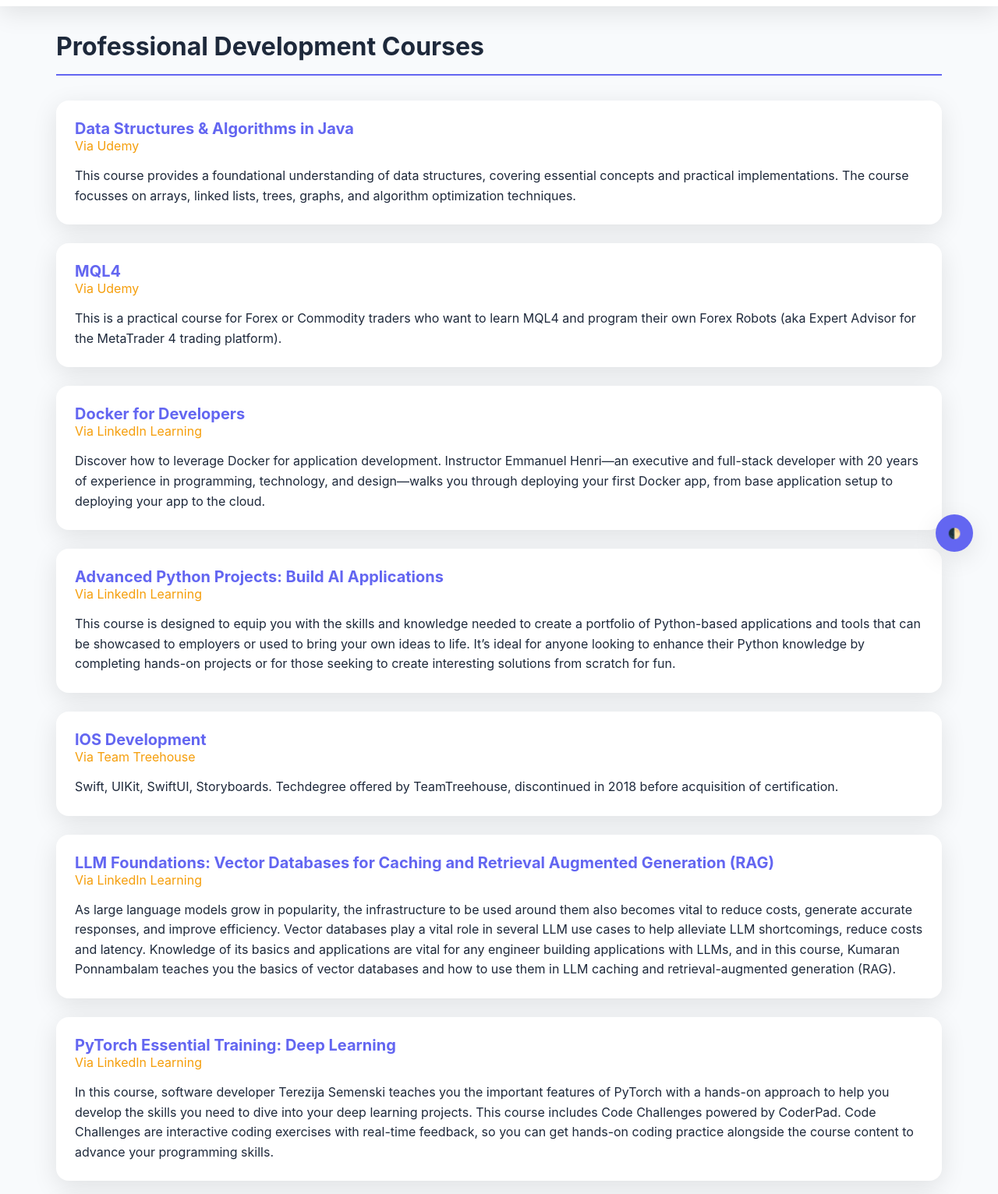
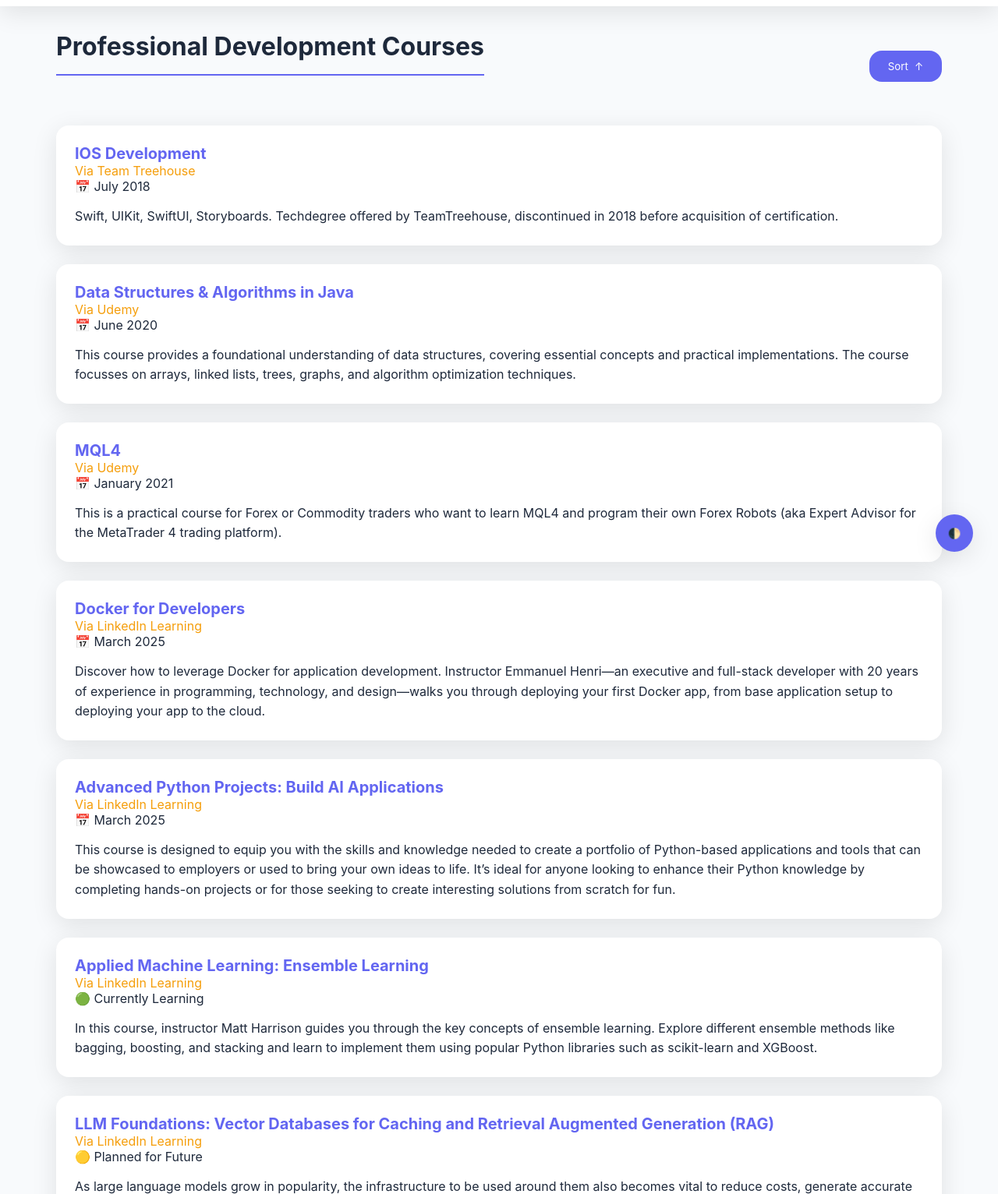
Before and after one commit to Marcel-Busschers/bio, a plain HTML site: page courses.html in a window 1280 px wide. Shown: the part 60-1592 px from the top of the page at 78% size. Drawn offline with Linux system fonts and the light colour scheme.

Commit message:
Planned courses and sorting dates
The courses page can now sort the courses by date. Default: oldest to newest, then planned courses. Courses also now include the date of completion.

```diff
--- a/courses.html
+++ b/courses.html
@@ -166,6 +166,37 @@
             color: #94a3b8;
         }
 
+        /* === Sorting Header === */
+        .courses-header {
+            display: flex;
+            justify-content: space-between;
+            align-items: center;
+            margin-bottom: 2rem;
+        }
+
+        .sort-button {
+            background: var(--primary);
+            color: white;
+            padding: 0.75rem 1.5rem;
+            border-radius: var(--radius);
+            border: none;
+            cursor: pointer;
+            display: flex;
+            align-items: center;
+            gap: 0.5rem;
+            transition: transform 0.3s ease;
+        }
+
+        .sort-button:hover {
+            background: var(--secondary);
+            transform: translateY(-2px);
+        }
+
+        /* Dark mode adjustment */
+        .dark-mode .sort-button {
+            background: var(--secondary);
+        }
+
     </style>
 </head>
 <body>
@@ -182,7 +213,12 @@
 
     <!-- Courses Content -->
     <main class="courses-container">
+        <div class="courses-header">
             <h1>Professional Development Courses</h1>
+            <button id="sortButton" class="sort-button">
+                Sort <span id="sortIcon">↑</span>
+            </button>
+        </div>
         <div class="course-grid" id="courseList"></div>
     </main>
 
@@ -214,39 +250,17 @@
         });
 
         // Load Course Data
+        let isAscending = true;
+        let coursesData = null;
+
         async function loadCourses() {
             try {
                 const response = await fetch('data/online_courses.json');
                 if (!response.ok) throw new Error('Failed to load data');
 
-              const data = await response.json();
-              let courses = [];
+                coursesData = await response.json();
+                applySortAndFilter();
 
-              switch (data.show.toLowerCase()) {
-                  case 'all':
-                      courses = [...data.complete, ...data.incomplete];
-                      break;
-
-                  case 'complete':
-                      courses = data.complete; // Only completed
-                      break;
-
-                  case 'incomplete':
-                      courses = data.incomplete; // Only incomplete
-                      break;
-
-                  default:
-                      console.error('Invalid "show" value in JSON:', data.show);
-              }
-
-              const courseGrid = document.getElementById('courseList');
-              courseGrid.innerHTML = courses.map(course => `
-                  <a href="${course.path_or_link}" target="_blank" class="course-card">
-                      <h2 class="course-title">${course.name}</h2>
-                      <p class="course-service">Via ${course.service}</p>
-                      <p class="course-description">${course.description}</p>
-                  </a>
-              `).join('');
             } catch (error) {
                 console.error('Error loading courses:', error);
                 document.getElementById('courseList').innerHTML = `
@@ -258,6 +272,66 @@
             }
         }
 
+        function applySortAndFilter() {
+            let courses = [];
+            switch(coursesData.show.toLowerCase()) {
+                case 'all': courses = [...coursesData.complete, ...coursesData.incomplete]; break;
+                case 'complete': courses = coursesData.complete; break;
+                case 'incomplete': courses = coursesData.incomplete; break;
+            }
+
+            // Separate TBD courses
+            const tbdCourses = courses.filter(c => c.date.toLowerCase() === 'tbd');
+            const sortableCourses = courses.filter(c => c.date.toLowerCase() !== 'tbd');
+
+            sortableCourses.sort((a, b) => {
+                const aDate = getDateValue(a.date);
+                const bDate = getDateValue(b.date);
+                return isAscending ? aDate - bDate : bDate - aDate;
+            });
+
+            // Always put TBD at the end
+            const sortedCourses = [...sortableCourses, ...tbdCourses];
+            renderCourses(sortedCourses);
+        }
+
+        function getDateValue(dateString) {
+            const lowerDate = dateString.toLowerCase();
+            if (lowerDate === 'current') return Infinity;
+
+            const [month, year] = dateString.split(' ');
+            const months = ['january','february','march','april','may','june',
+                            'july','august','september','october','november','december'];
+            const monthIndex = months.indexOf(month.toLowerCase());
+            return new Date(year, monthIndex).getTime();
+        }
+
+        function renderCourses(courses) {
+            const courseGrid = document.getElementById('courseList');
+            courseGrid.innerHTML = courses.map(course => `
+                <a href="${course.path_or_link}" target="_blank" class="course-card">
+                    <h2 class="course-title">${course.name}</h2>
+                    <p class="course-service">Via ${course.service}</p>
+                    <p class="course-date">${formatDateDisplay(course.date)}</p>
+                    <p class="course-description">${course.description}</p>
+                </a>
+            `).join('');
+        }
+
+        function formatDateDisplay(dateString) {
+            const lowerDate = dateString.toLowerCase();
+            if (lowerDate === 'current') return '🟢 Currently Learning';
+            if (lowerDate === 'tbd') return '🟡 Planned for Future';
+            return `📅 ${dateString}`;
+        }
+
+        // Sort button click handler
+        document.getElementById('sortButton').addEventListener('click', () => {
+            isAscending = !isAscending;
+            document.getElementById('sortIcon').textContent = isAscending ? '↑' : '↓';
+            applySortAndFilter();
+        });
+
         // Initial load
         loadCourses();
     </script>
--- a/data/online_courses.json
+++ b/data/online_courses.json
@@ -30,11 +30,9 @@
             "service": "LinkedIn Learning",
             "service_link": "https://www.linkedin.com/learning/",
             "description": "This course is designed to equip you with the skills and knowledge needed to create a portfolio of Python-based applications and tools that can be showcased to employers or used to bring your own ideas to life. It’s ideal for anyone looking to enhance their Python knowledge by completing hands-on projects or for those seeking to create interesting solutions from scratch for fun.",
-            "date": "tbd",
+            "date": "March 2025",
             "path_or_link": "assets/certificates/advanced-python-projects.pdf"
-        }
-    ],
-    "incomplete": [
+        },
         {
             "name": "IOS Development",
             "service": "Team Treehouse",
@@ -42,7 +40,9 @@
             "description": "Swift, UIKit, SwiftUI, Storyboards. Techdegree offered by TeamTreehouse, discontinued in 2018 before acquisition of certification.",
             "date": "July 2018",
             "path_or_link": "https://web.archive.org/web/20170428144451/https://teamtreehouse.com/techdegree/ios-development"
-        },
+        }
+    ],
+    "incomplete": [
         {
             "name": "LLM Foundations: Vector Databases for Caching and Retrieval Augmented Generation (RAG)",
             "service": "LinkedIn Learning",
@@ -64,7 +64,7 @@
             "service": "LinkedIn Learning",
             "service_link": "https://www.linkedin.com/learning/",
             "description": "In this course, instructor Matt Harrison guides you through the key concepts of ensemble learning. Explore different ensemble methods like bagging, boosting, and stacking and learn to implement them using popular Python libraries such as scikit-learn and XGBoost.",
-            "date": "tbd",
+            "date": "current",
             "path_or_link": "https://www.linkedin.com/learning/applied-machine-learning-ensemble-learning-25317548"
         },
         {
@@ -90,6 +90,38 @@
             "description": "Discover how investing with AI works; explore borrowing and lending with online peer-to-peer (P2P) markets; learn how to evaluate the value of cryptocurrencies by building basic financial models with Excel; Learn how to use AI tools like ChatGPT and identify sources of financial data; and more.",
             "date": "tbd",
             "path_or_link": "https://www.linkedin.com/learning/ai-in-fintech-essential-training-24038608"
+        },
+        {
+            "name": "Hands-On AI: Build a Generative Language Model from Scratch",
+            "service": "LinkedIn Learning",
+            "service_link": "https://www.linkedin.com/learning/",
+            "description": "Instructor Ronnie Sheer first guides you through a short project: the creation of a text completion model similar to the autocomplete function on a smartphone. He then shows you how to build a model that filters out hateful comments on social media.",
+            "date": "tbd",
+            "path_or_link": "https://www.linkedin.com/learning/hands-on-ai-build-a-generative-language-model-from-scratch"
+        },
+        {
+            "name": "AI Algorithms for Game Design with Python",
+            "service": "LinkedIn Learning",
+            "service_link": "https://www.linkedin.com/learning/",
+            "description": "Learn how to implement these techniques in Python and enhance your game development skills. Discover the historical context, such as the algorithms used in IBM's Deep Blue, which defeated world chess champion Garry Kasparov. By engaging with real-world examples and hands-on coding exercises, you will develop and strengthen your ability to create intelligent game algorithms.",
+            "date": "tbd",
+            "path_or_link": "https://www.linkedin.com/learning/ai-algorithms-for-game-design-with-python"
+        },
+        {
+            "name": "Creating Advanced AI Applications with Python, APIs, and GitHub Models",
+            "service": "LinkedIn Learning",
+            "service_link": "https://www.linkedin.com/learning/",
+            "description": "In this course, instructor Jonathan Fernandes shows you how to create an AI application using advanced large language model (LLM) tooling and GitHub Models. Experiment with LLM tooling such as function calling to determine the best LLM for the task, and then start designing and building your own prototype.",
+            "date": "tbd",
+            "path_or_link": "https://www.linkedin.com/learning/creating-advanced-ai-applications-with-python-apis-and-github-models"
+        },
+        {
+            "name": "Google Cloud Professional Machine Learning Engineer Cert Prep",
+            "service": "LinkedIn Learning",
+            "service_link": "https://www.linkedin.com/learning/",
+            "description": "In this course, Noah Gift prepares you for the certification, starting with an overview of the exam—including the format of the exam, the time it should take, and how and where you can take the exam. Noah then dives into the six sections of the exam, covering what you need to know about: architecting low-code ML solutions",
+            "date": "tbd",
+            "path_or_link": "https://www.linkedin.com/learning/google-cloud-professional-machine-learning-engineer-cert-prep"
         }
     ]
 }
```
Lines whose indentation alone changed are shown as unchanged.
